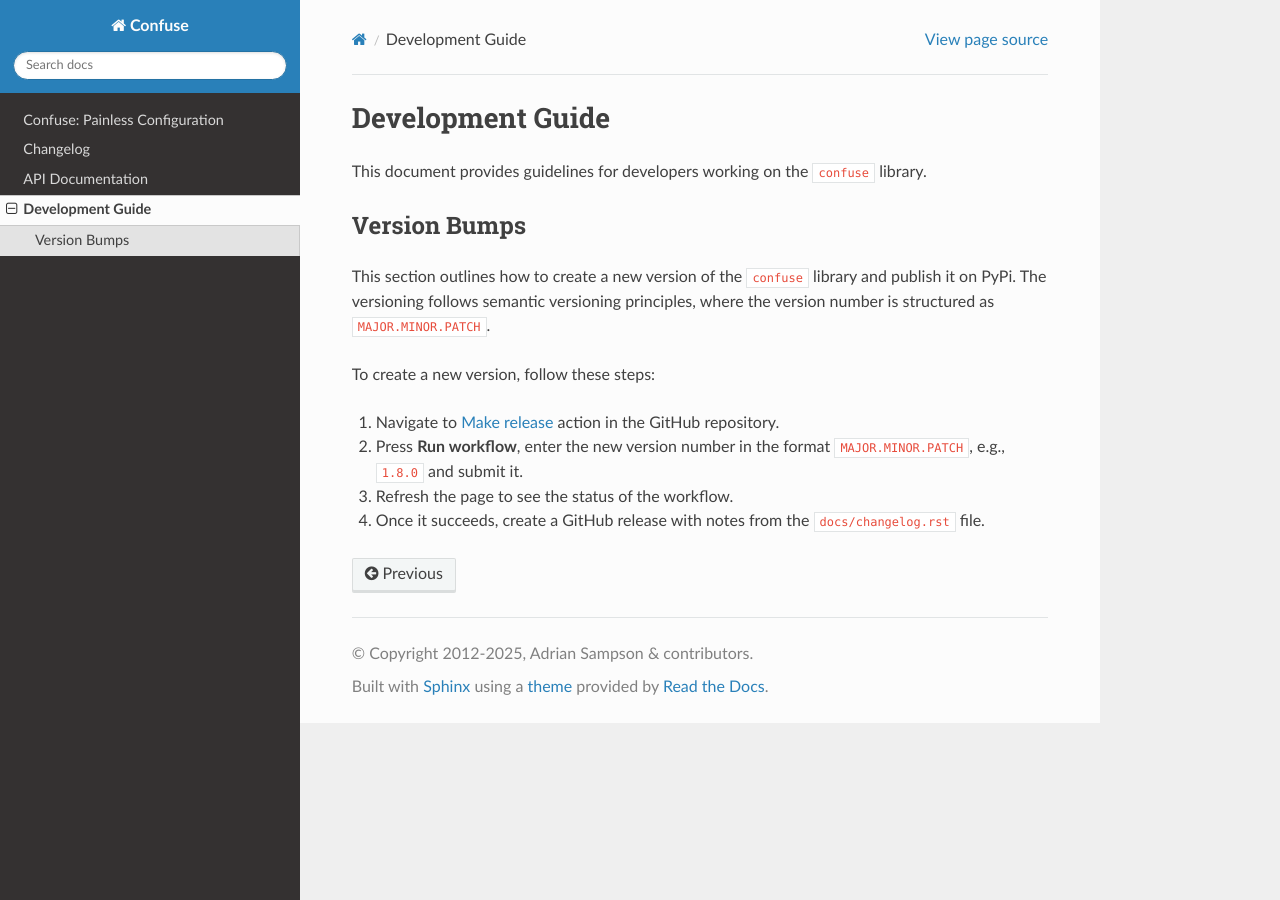
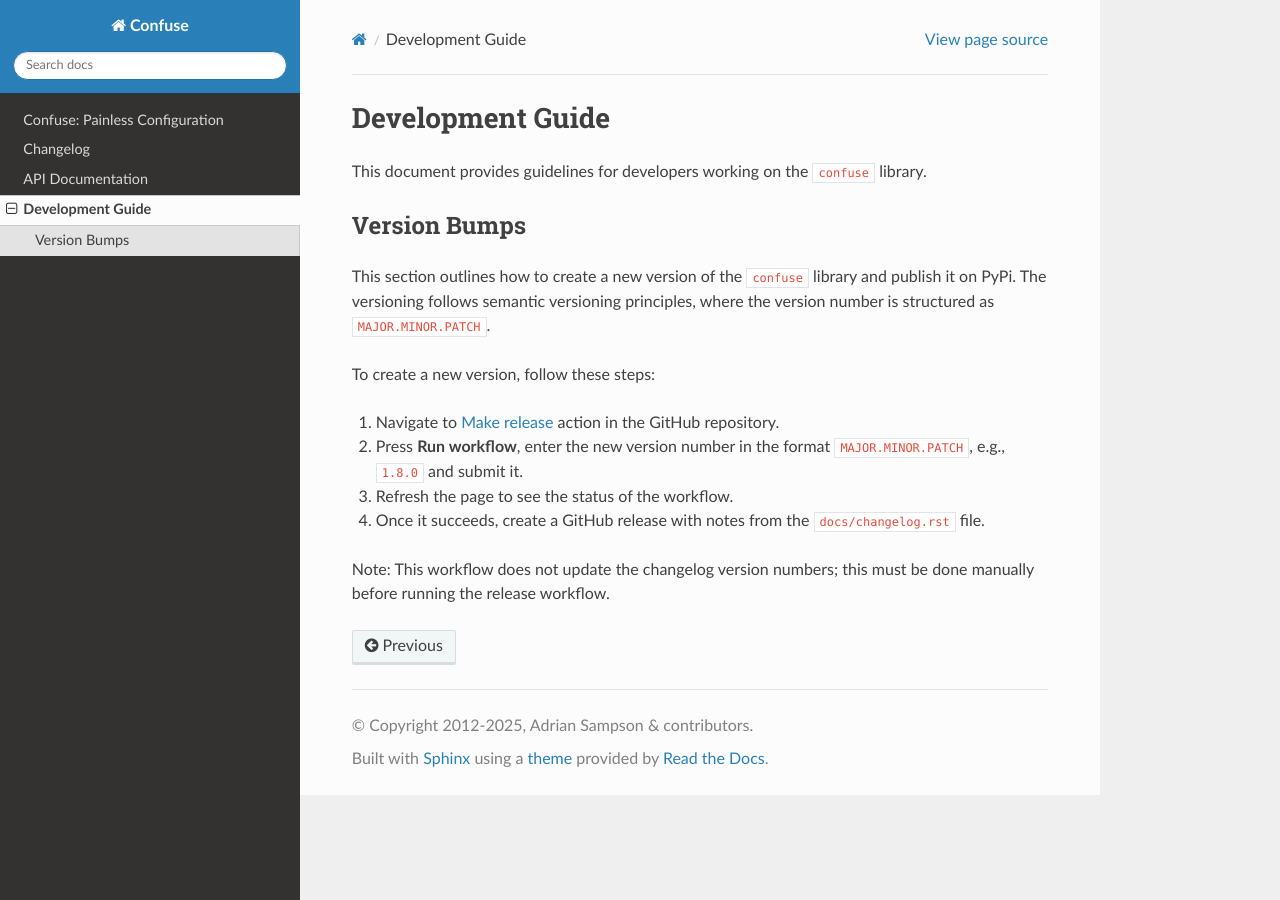
Before and after one commit to beetbox/confuse, a Sphinx documentation site: the page built from docs/dev.rst, in a window 1280 px wide. Built offline with Sphinx 7.4.7 and the Read the Docs theme 3.1.0, drawn with Linux system fonts in a browser that asks for light colours; pages that are not in the unit, such as notebooks, are missing from menus.

Commit message:
Added changelog reminder and enhanced dev docs on release creation slightly.

```diff
--- a/docs/changelog.rst
+++ b/docs/changelog.rst
@@ -1,5 +1,10 @@
 Changelog
 ---------
+
+v2.1.1
+''''''
+
+- Include `docs` and `tests` directory in source distributions.
 
 v2.1.0
 ''''''
--- a/docs/dev.rst
+++ b/docs/dev.rst
@@ -21,3 +21,6 @@ To create a new version, follow these steps:
 3. Refresh the page to see the status of the workflow.
 4. Once it succeeds, create a GitHub release with notes from the
    ``docs/changelog.rst`` file.
+
+Note: This workflow does not update the changelog version numbers; this must be
+done manually before running the release workflow.
```
Also changed, not shown: 1 other file.
